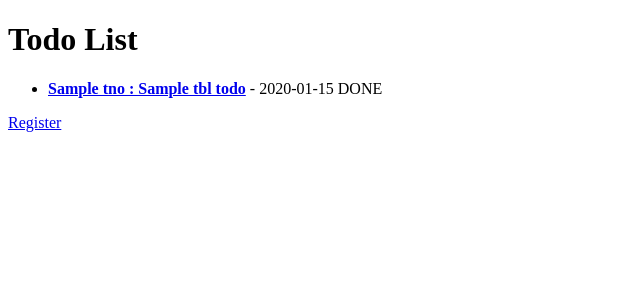
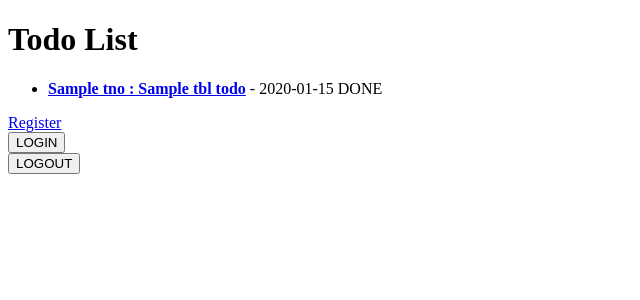
Before and after one commit to cbjh-4/TodoList_python, a FastAPI app: page /todo/list in a window 1280 px wide. Shown: the top 300 px of the page, without its empty margins (0-640 px from the left). Run offline with FastAPI, Linux system fonts and the light colour scheme; a database or web service that is not in the repository returns one stand-in record (values such as "Sample title"); some libraries are stand-ins or nearby versions.

Commit message:
Update list.html

```diff
--- a/templates/list.html
+++ b/templates/list.html
@@ -7,6 +7,7 @@
 </head>
 <body>
     <h1>Todo List</h1>
+    <h2>{{loginInfo.mname}}</h2>
     <ul>
         {% for todo in todos %}
         <li>
@@ -15,5 +16,15 @@
         {% endfor %}
     </ul>
     <div><a href="/todo/register">Register</a></div>
+    <div>
+        <form action="/logIn" method="get">
+            <button type="submit">LOGIN</button>
+        </form>
+    </div>
+    <div>
+        <form action="/logOut" method="post">
+            <button type="submit">LOGOUT</button>
+        </form>
+    </div>
 </body>
 </html>
```
